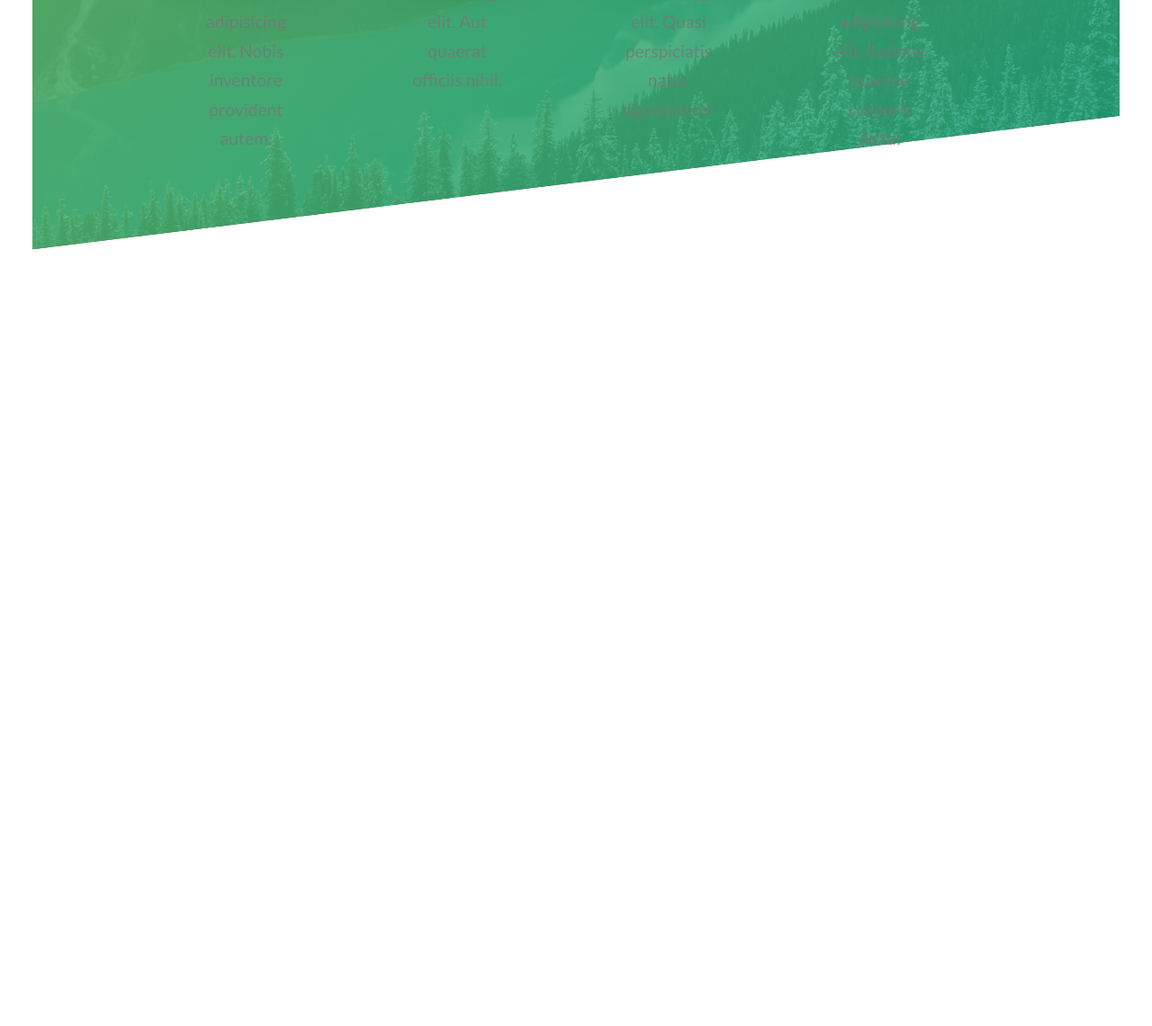
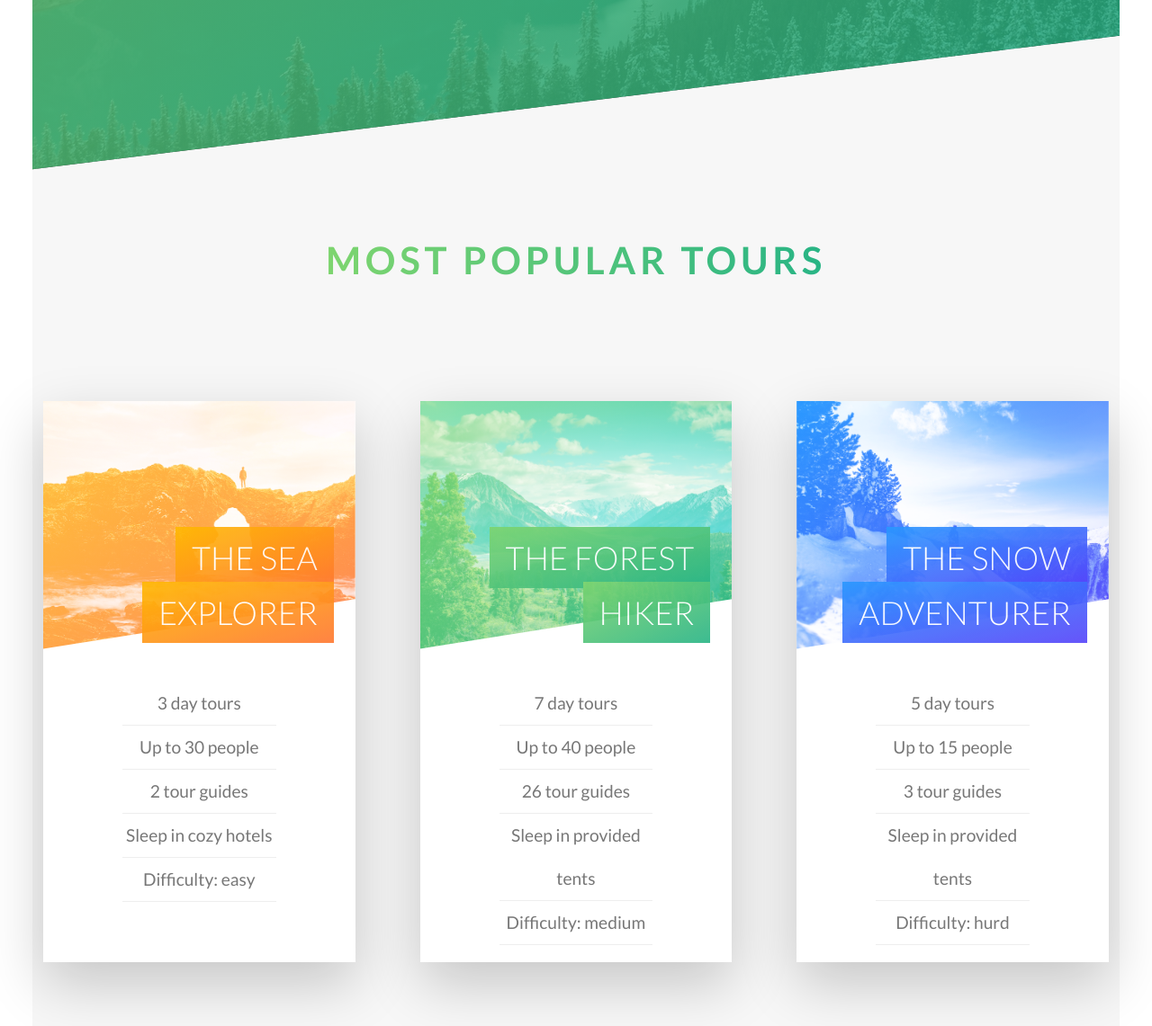
Before and after one commit to ageichenko/Natours, a website: page src/index.html in a window 1280 px wide. Shown: the part 2423-3564 px from the top of the page at 90% size. Before the commit the page ends 2723 px from the top, so only its background shows below. Drawn offline with nearby package versions, Linux system fonts and the light colour scheme; files that its build step writes are made by us from their sources; files whose address does not match are found by name.

Commit message:
add section tours

```diff
--- a/src/index.html
+++ b/src/index.html
@@ -82,5 +82,81 @@
             </div>
         </div>
     </section>
+    <section class="section-tours">
+        <div class="section-tours__heading"><h2 class="heading-secondary">most popular tours</h2></div>
+        <div class="row">
+            <div class="col-1-of-3 section-tours__card card">
+                <div class="card__front">
+                    <div class="card__picture card__picture-1"></div>
+                    <h4 class="card__heading ">
+                        <span class="card__heading-1">the sea explorer</span>
+                    </h4>
+                    <ul class="card__details">
+                        <li class="card__details-item">3 day tours</li>
+                        <li class="card__details-item">Up to 30 people</li>
+                        <li class="card__details-item">2 tour guides</li>
+                        <li class="card__details-item">Sleep in cozy hotels</li>
+                        <li class="card__details-item">Difficulty: easy</li>
+                    </ul>
+                </div>
+                <div class="card__back card__back-1">
+                    <div class="card__price-box">
+                        <p class="card__price-only">only</p>
+                        <p class="card__price-value">297$</p>
+                    </div>
+                    <a href="#popup" class="card__button button _white">Book now!</a>
+                </div>
+            </div>
+            <div class="col-1-of-3 section-tours__card card">
+                <div class="card__front">
+                    <div class="card__picture card__picture-2"></div>
+                    <h4 class="card__heading">
+                        <span class="card__heading-2">the forest hiker</span>
+                    </h4>
+                    <ul class="card__details">
+                        <li class="card__details-item">7 day tours</li>
+                        <li class="card__details-item">Up to 40 people</li>
+                        <li class="card__details-item">26 tour guides</li>
+                        <li class="card__details-item">Sleep in provided tents</li>
+                        <li class="card__details-item">Difficulty: medium</li>
+                    </ul>
+                </div>
+                <div class="card__back card__back-2">
+                    <div class="card__price-box">
+                        <p class="card__price-only">only</p>
+                        <p class="card__price-value">497$</p>
+                    </div>
+                    <a href="#popup" class="card__button button _white">Book now!</a>
+                </div>
+            </div>
+
+            <div class="col-1-of-3 section-tours__card card">
+                <div class="card__front">
+                    <div class="card__picture card__picture-3"></div>
+                    <h4 class="card__heading">
+                        <span class="card__heading-3">the snow adventurer</span>
+                    </h4>
+                    <ul class="card__details">
+                        <li class="card__details-item">5 day tours</li>
+                        <li class="card__details-item">Up to 15 people</li>
+                        <li class="card__details-item">3 tour guides</li>
+                        <li class="card__details-item">Sleep in provided tents</li>
+                        <li class="card__details-item">Difficulty: hurd</li>
+                    </ul>
+                </div>
+                <div class="card__back card__back-3">
+                        <div class="card__price-box">
+                            <p class="card__price-only">only</p>
+                            <p class="card__price-value">897$</p>
+                        </div>
+
+                        <a href="#popup" class="card__button button _white">Book now!</a>
+                    </div>
+            </div>
+
+
+
+        </div>
+    </section>
 </body>
 </html>
--- a/src/less/abstracts/_variables.less
+++ b/src/less/abstracts/_variables.less
@@ -1,4 +1,6 @@
 /*  GRID  */
+
+@grid-width: 114rem;
 
 @offset-horizontal: 6rem;
 @offset-vertical: 8rem;
--- a/src/less/base/_base.less
+++ b/src/less/base/_base.less
@@ -7,7 +7,18 @@
 }
 
 html {
-    font-size: 12px;; // 1rem = 12px
+    font-size: 8px;; // 1rem = 8px
+
+    @media @tablet {
+        font-size: 9px;; // 1rem = 9px
+    }
+
+    @media @desktop {
+        font-size: 10px;; // 1rem = 10px
+    }
+    @media @large {
+        font-size: 12px;; // 1rem = 12px
+    }
 }
 
 body {
--- a/src/less/base/_typography.less
+++ b/src/less/base/_typography.less
@@ -2,7 +2,7 @@ body {
     font-family: "Lato", sans-serif;
     font-weight: 400;
     line-height: 1.7;
-    color: @color-grey-dark-3;
+    color: @color-grey-dark-2;
 }
 
 .heading-primary {
--- /dev/null
+++ b/src/less/components/_card.less
@@ -0,0 +1,167 @@
+.card {
+    position: relative;
+    display: inline-block;
+    perspective: 150rem;
+    position: relative;
+    height: 52rem;
+
+    &__front,
+    &__back {
+        position: absolute;
+        top: 0;
+        left:0;
+        transition: all .5s ease;
+        height: 100%;
+        width: 100%;
+        text-align: center;
+        box-shadow: 0 2rem 5rem rgba(@color-black, 0.2);
+    }
+
+    &__front {
+        background-color: @color-white;
+        backface-visibility: hidden;
+    }
+
+    &__back {
+        transform: rotateY(180deg);
+        backface-visibility: hidden;
+    }
+
+    &__back-1 {
+        background-image: linear-gradient(
+            to right bottom,
+            @color-secondary-light,
+            @color-secondary-dark
+        );
+    }
+
+    &__back-2 {
+        background-image: linear-gradient(
+            to right bottom,
+            @color-primary-light,
+            @color-primary-dark
+        );
+    }
+
+    &__back-3 {
+        background-image: linear-gradient(
+            to right bottom,
+            @color-tertiary-light,
+            @color-tertiary-dark
+        );
+    }
+
+    &:hover &__front{
+        transform: rotateY(-180deg);
+    }
+
+    &:hover &__back{
+        transform: rotateY(0);
+    }
+
+    &__heading {
+        font-size: 3rem;
+        text-transform: uppercase;
+        font-weight: 300;
+        color: @color-white;
+        text-align: right;
+        width: 80%;
+        position: absolute;
+        top: 12rem;
+        right: 2rem;
+        opacity: 0.9;
+    }
+
+    &__heading-1,
+    &__heading-2,
+    &__heading-3 {
+        box-decoration-break: clone;
+        padding: 1rem 1.5rem;
+    }
+
+    &__heading-1 {
+        background-image: linear-gradient(
+            to right bottom,
+            @color-secondary-light,
+            @color-secondary-dark
+        );
+    }
+
+    &__heading-2 {
+        background-image: linear-gradient(
+            to right bottom,
+            @color-primary-light,
+            @color-primary-dark
+        );
+    }
+
+    &__heading-3 {
+        background-image: linear-gradient(
+            to right bottom,
+            @color-tertiary-light,
+            @color-tertiary-dark
+        );
+    }
+
+    &__details {
+        list-style: none;
+        font-size: 1.6rem;
+        padding: 3rem;
+        width: 70%;
+        margin: 0 auto;
+    }
+
+    &__details-item {
+        line-height: 4rem;
+        border-bottom: 1px solid @color-grey-light-2;
+    }
+
+    &__picture {
+        height: 23rem;
+        background-size: cover;
+        background-blend-mode: screen;
+        clip-path: polygon(0 0, 100% 0, 100% 80%, 0 100%);
+    }
+
+    &__picture-1 {
+        background-image: linear-gradient(
+            to right bottom,
+            @color-secondary-light,
+            @color-secondary-dark
+        ),
+        url("../img/nat-5.jpg");
+    }
+
+    &__picture-2 {
+        background-image: linear-gradient(
+            to right bottom,
+            @color-primary-light,
+            @color-primary-dark
+        ),
+        url("../img/nat-6.jpg");
+    }
+
+    &__picture-3 {
+        background-image: linear-gradient(
+            to right bottom,
+            @color-tertiary-light,
+            @color-tertiary-dark
+        ),
+        url("../img/nat-7.jpg");
+    }
+
+    &__price-box {
+        color: @color-white;
+        margin: 10rem 0;
+    }
+
+    &__price-only {
+        text-transform: uppercase;
+        font-size: 1.5rem;
+    }
+
+    &__price-value {
+        font-size: 6rem;
+        font-weight: 100;
+    }
+}
--- a/src/less/components/_feature-box.less
+++ b/src/less/components/_feature-box.less
@@ -1,5 +1,5 @@
 .feature-box {
-    height: 30rem;
+    height: 100%;
     background-color: @color-white;
     opacity: 0.8;
     box-shadow: 0 1rem 4rem rgba(@color-black, 0.2);
--- a/src/less/layout/_grid.less
+++ b/src/less/layout/_grid.less
@@ -1,5 +1,5 @@
 .row {
-    max-width: 95%;
+    max-width: @grid-width;
     margin: 0 auto;
 
     &:not(:last-child) {
@@ -14,7 +14,7 @@
         display: inline-block;
         vertical-align: top;
         &:not(:last-child) {
-            margin-right: @offset-horizontal - 1;
+            margin-right: @offset-horizontal - 0.2;
         }
 
         @media @phone-strict {
@@ -23,7 +23,7 @@
     }
 
     @media @desktop {
-        max-width: 75%;
+        max-width: @grid-width;
     }
 
     &::after {
--- a/src/less/pages/_home.less
+++ b/src/less/pages/_home.less
@@ -21,7 +21,7 @@
 
 .section-features {
     margin-top: -10rem;
-    padding: 20rem 0;
+    padding: 20rem 1rem;
     transform: skewY(-7deg);
     background-image: linear-gradient(
         to right bottom,
@@ -35,3 +35,14 @@
         transform: skewY(7deg);
     }
 }
+
+.section-tours {
+    background-color: @color-grey-light-1;
+    padding: 25rem 1rem;
+    margin-top: -20vh;
+
+    &__heading {
+        margin-bottom: 10rem;
+        text-align: center;
+    }
+}
--- a/src/less/style.less
+++ b/src/less/style.less
@@ -9,6 +9,7 @@
 @import "components/_button";
 @import "components/_composition";
 @import "components/_feature-box";
+@import "components/_card";
 
 @import "layout/_grid";
 @import "layout/_header";
```
